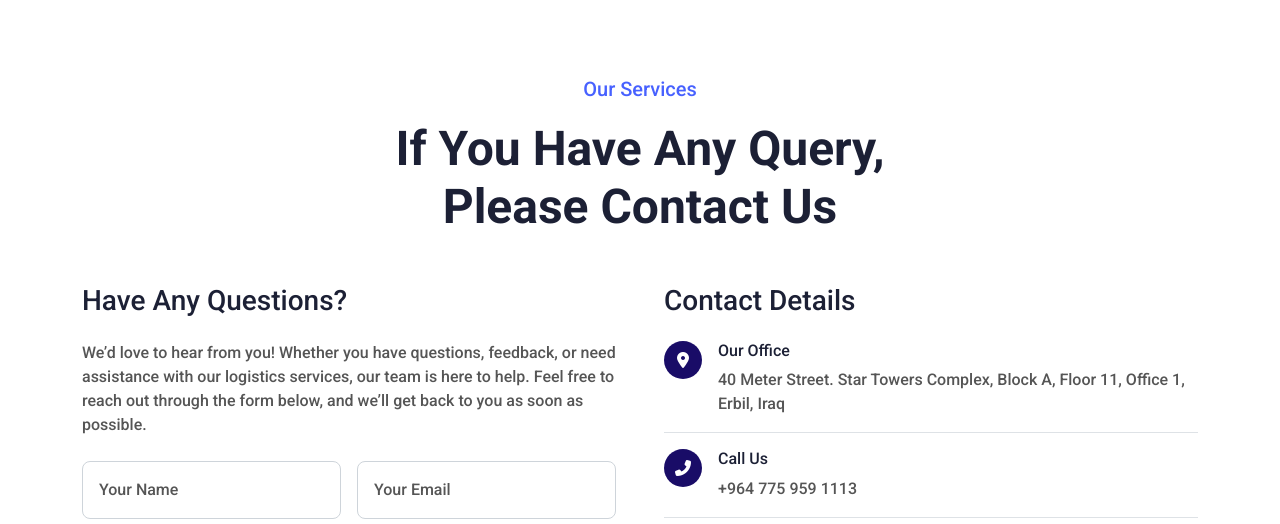
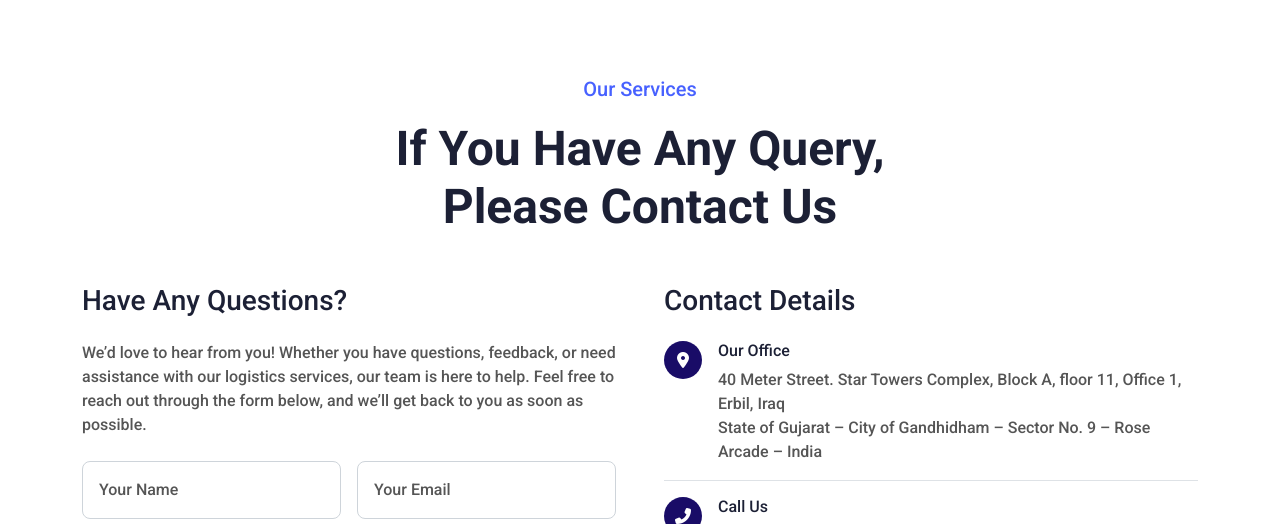
Before and after one commit to fatimanazaarxx/HarbourFinaly, a plain HTML site: page contact.html in a window 1280 px wide. Shown: the part 510-1034 px from the top of the page. Drawn offline with nearby package versions, Linux system fonts and the light colour scheme.

Commit message:
complete

```diff
--- a/contact.html
+++ b/contact.html
@@ -117,7 +117,7 @@
             <div class="row g-5">
                 <div class="col-lg-6 wow fadeInUp" data-wow-delay="0.1s">
                     <h3 class="mb-4">Have Any Questions?</h3>
-                    <p class="mb-4">We’d love to hear from you! Whether you have questions, feedback, or need assistance with our logistics services, our team is here to help. Feel free to reach out through the form below, and we’ll get back to you as soon as possible.</p>
+                    <p id="formDescription" class="mb-4">We’d love to hear from you! Whether you have questions, feedback, or need assistance with our logistics services, our team is here to help. Feel free to reach out through the form below, and we’ll get back to you as soon as possible.</p>
                     <form action="https://formsubmit.co/harbour090@gmail.com" method="POST">
                         <div class="row g-3">
                             <div class="col-md-6">
@@ -158,7 +158,8 @@
                         </div>
                         <div class="ms-3">
                             <h6>Our Office</h6>
-                            <span>40 Meter Street. Star Towers Complex, Block A, floor 11, Office 1, Erbil, Iraq</span>
+                            <span id="address1">40 Meter Street. Star Towers Complex, Block A, floor 11, Office 1, Erbil, Iraq</span><br>
+                            <span id="address2">State of Gujarat – City of Gandhidham – Sector No. 9 – Rose Arcade – India</span>
                         </div>
                     </div>
                     <div class="d-flex border-bottom pb-3 mb-3">
--- a/js/main.js
+++ b/js/main.js
@@ -137,7 +137,7 @@ $(".project-carousel, .testimonial-carousel").owlCarousel({
             contactUs: "Contact Us",
             contactHeading: "If You Have Any Query, Please Contact Us",
             needForm: "Have Any Questions?",
-            formDescription: "We'd love to hear from you! Whether you have questions, feedback, or need assistance with our logistics services, our team is here to help. Feel free to reach out through the form below, and we'll get back to you as soon as possible.",
+            formDescription: "We’d love to hear from you! Whether you have questions, feedback, or need assistance with our logistics services, our team is here to help. Feel free to reach out through the form below, and we’ll get back to you as soon as possible.",
             yourName: "Your Name",
             yourEmail: "Your Email",
             subject: "Subject",
@@ -145,7 +145,8 @@ $(".project-carousel, .testimonial-carousel").owlCarousel({
             leaveMessage: "Leave a message here",
             sendMessage: "Send Message",
             contactDetails: "Contact Details",
-            officeAddress: "40 Meter Street. Star Towers Complex, Block A, Floor 11, Office 1, Erbil, Iraq",
+            officeAddress1: "40 Meter Street. Star Towers Complex, Block A, floor 11, Office 1, Erbil, Iraq",
+            officeAddress2: "State of Gujarat – City of Gandhidham – Sector No. 9 – Rose Arcade – India",
             callUs: "Call Us",
             phoneNumber: "+964 775 959 1113",
             mailUs: "Mail Us",
@@ -230,7 +231,7 @@ $(".project-carousel, .testimonial-carousel").owlCarousel({
             contactUs: "اتصل بنا",
             contactHeading: "إذا كان لديك أي استفسار، يرجى الاتصال بنا",
             needForm: "هل لديك أي أسئلة؟",
-            formDescription: "نحن في انتظار سماع رأيك! سواء كانت لديك أسئلة، ملاحظات، أو تحتاج الى مساعدة بخصوص خدماتنا اللوجستية، فريقنا هنا لمساعدتك. لا تتررد في التواصل معنا من خلال النموذج أدناه، وسنرد عليك بأقرب وقت ممكن.",
+            formDescription: "نحن في انتظار سماع رأيك! سواء كانت لديك أسئلة، ملاحظات، أو تحتاج إلى مساعدة بخصوص خدماتنا اللوجستية، فريقنا هنا لمساعدتك. لا تتردد في التواصل معنا من خلال النموذج أدناه، وسنرد عليك بأقرب وقت ممكن.",
             yourName: "اسمك",
             yourEmail: "بريدك الإلكتروني",
             subject: "الموضوع",
@@ -238,7 +239,8 @@ $(".project-carousel, .testimonial-carousel").owlCarousel({
             leaveMessage: "اترك رسالة هنا",
             sendMessage: "إرسال الرسالة",
             contactDetails: "تفاصيل الاتصال",
-            officeAddress: "شارع اربعين متري، مجمع ستار تاورز، بلوك A، الطابق 11، مكتب 1، أربيل، العراق",
+            officeAddress1: "شارع اربعين متري، مجمع ستار تاورز، بلوك A، الطابق 11، مكتب 1، أربيل، العراق",
+            officeAddress2: "ولاية غوجارات – مدينة غانديدام – القطاع رقم 9 – روز أركيد – الهند",
             callUs: "اتصل بنا",
             phoneNumber: "+964 775 959 1113",
             mailUs: "راسلنا",
@@ -356,6 +358,8 @@ $(".project-carousel, .testimonial-carousel").owlCarousel({
         $(".form-floating input#subject").attr("placeholder", translations[lang].subject);
         $(".form-floating textarea#message").attr("placeholder", translations[lang].leaveMessage);
         $(".col-12 button[type='submit']").text(translations[lang].sendMessage);
+        $("#formDescription").text(translations[lang].formDescription);
+
 
         $(".col-lg-6:eq(1) h3").text(translations[lang].contactDetails);
         $(".col-lg-6:eq(1) .d-flex:eq(0) h6").text(translations[lang].ourOffice);
@@ -364,6 +368,9 @@ $(".project-carousel, .testimonial-carousel").owlCarousel({
         $(".col-lg-6:eq(1) .d-flex:eq(1) span").text(translations[lang].phoneNumber);
         $(".col-lg-6:eq(1) .d-flex:eq(2) h6").text(translations[lang].mailUs);
         $(".col-lg-6:eq(1) .d-flex:eq(2) span").text(translations[lang].emailAddress);
+        $("#address1").text(translations[lang].officeAddress1);
+    $("#address2").text(translations[lang].officeAddress2);
+
 
         // Update the direction of text and classes for LTR and RTL
         document.documentElement.setAttribute("lang", lang);
```
